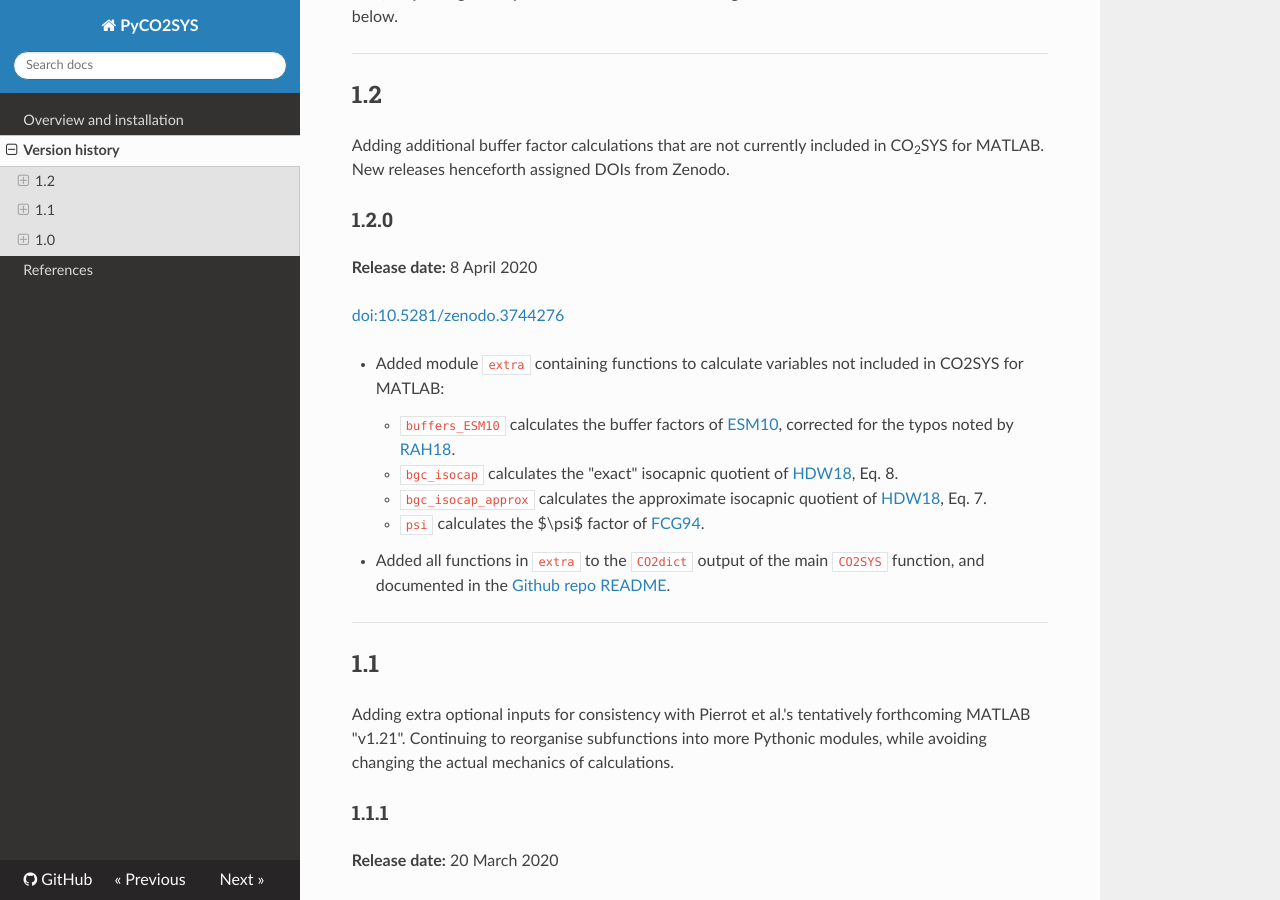
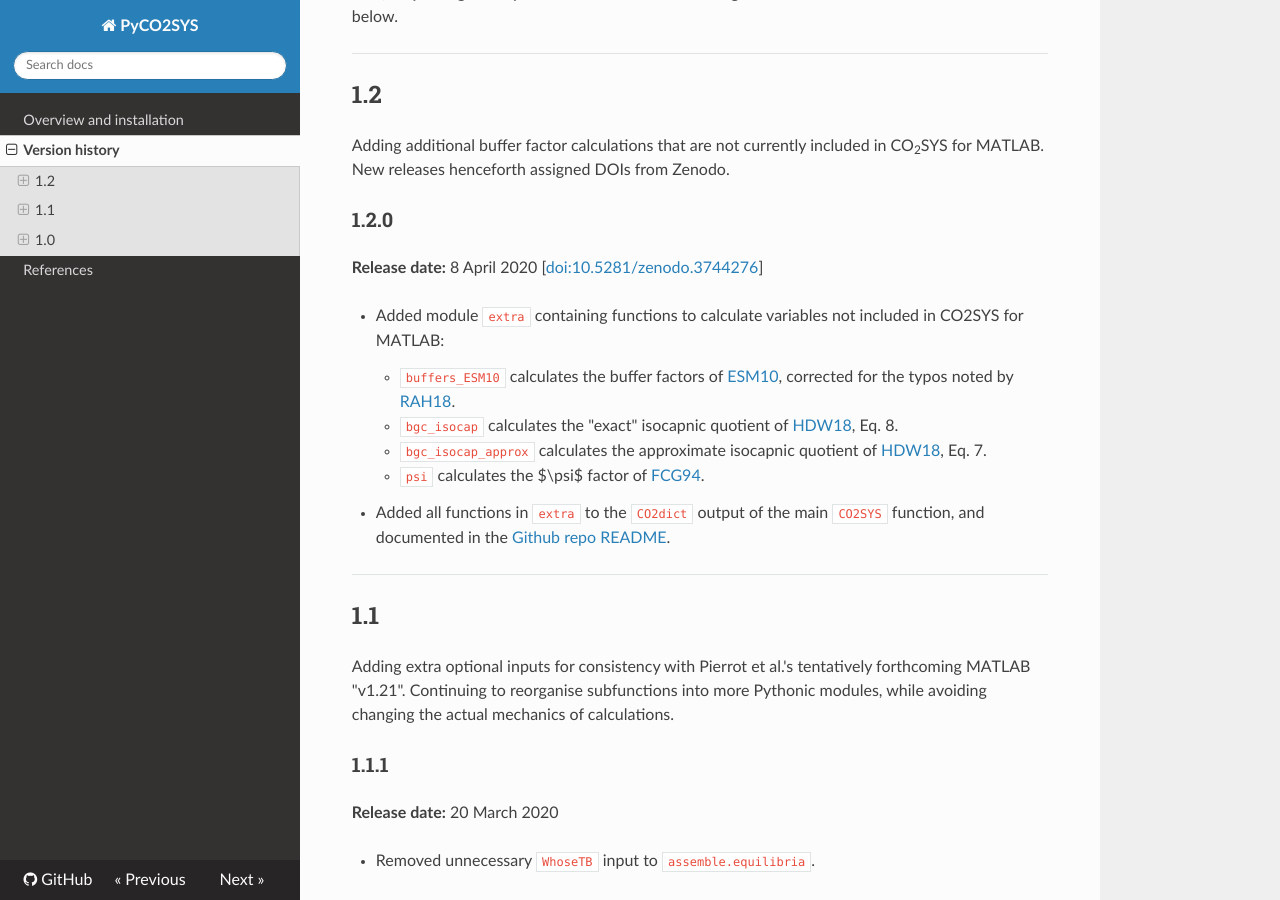
Before and after one commit to mvdh7/PyCO2SYS, an MkDocs documentation site: the page built from docs/versions.md, in a window 1280 px wide and 900 px high, scrolled down 524 px. Built offline with MkDocs 1.6.1, drawn with Linux system fonts in a browser that asks for light colours; nearby versions of some CDN libraries.

Commit message:
Reformat DOI

```diff
--- a/docs/versions.md
+++ b/docs/versions.md
@@ -22,9 +22,7 @@ Adding additional buffer factor calculations that are not currently included in
 
 ### 1.2.0
 
-**Release date:** 8 April 2020
-
-[doi:10.5281/zenodo.3744276](https://doi.org/10.5281/zenodo.3744276)
+**Release date:** 8 April 2020 [[doi:10.5281/zenodo.3744276](https://doi.org/10.5281/zenodo.3744276)]
 
   * Added module `extra` containing functions to calculate variables not included in CO2SYS for MATLAB:
     * `buffers_ESM10` calculates the buffer factors of [ESM10](../refs/#ESM10), corrected for the typos noted by [RAH18](../refs/#RAH18).
```
